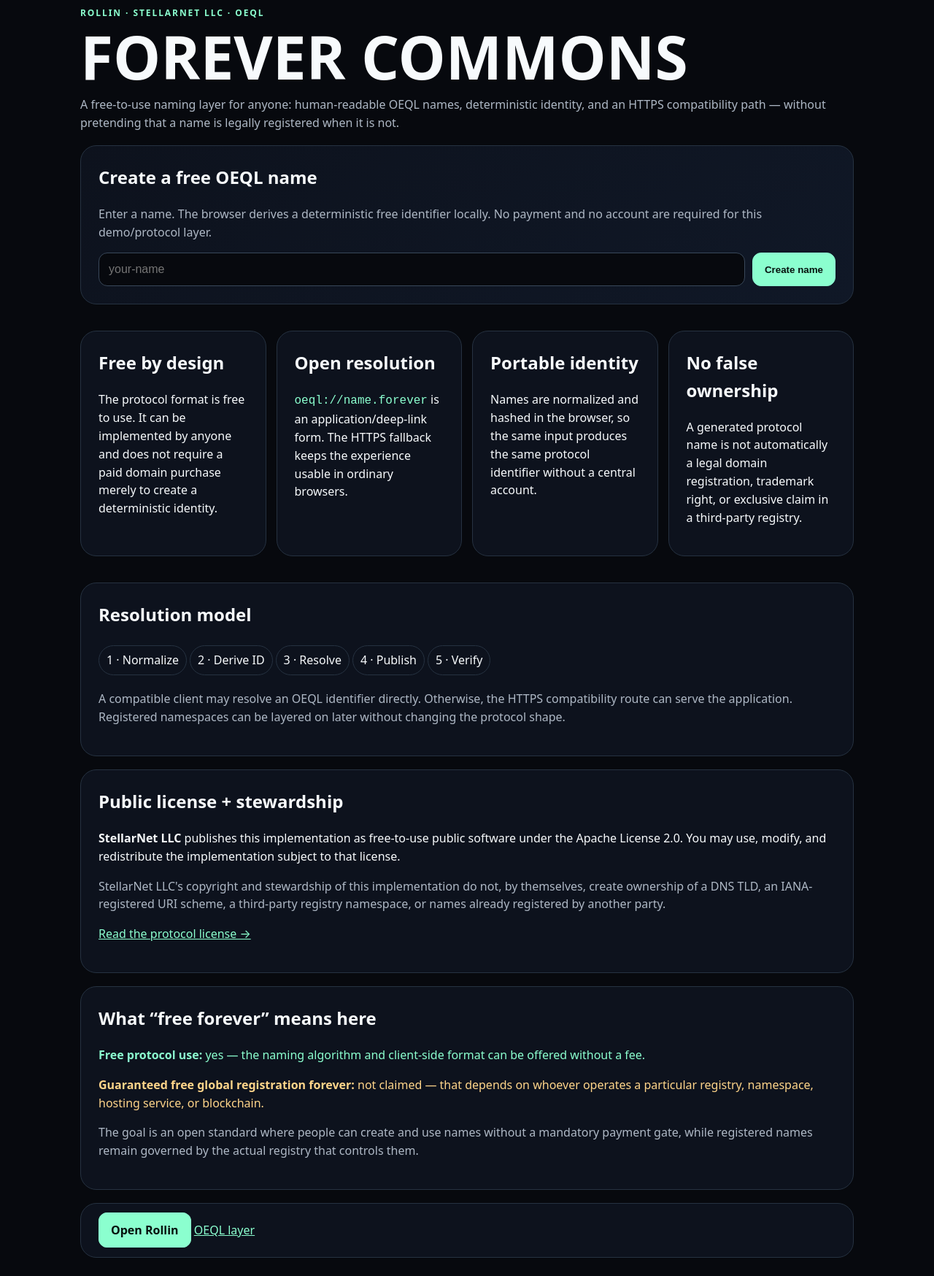
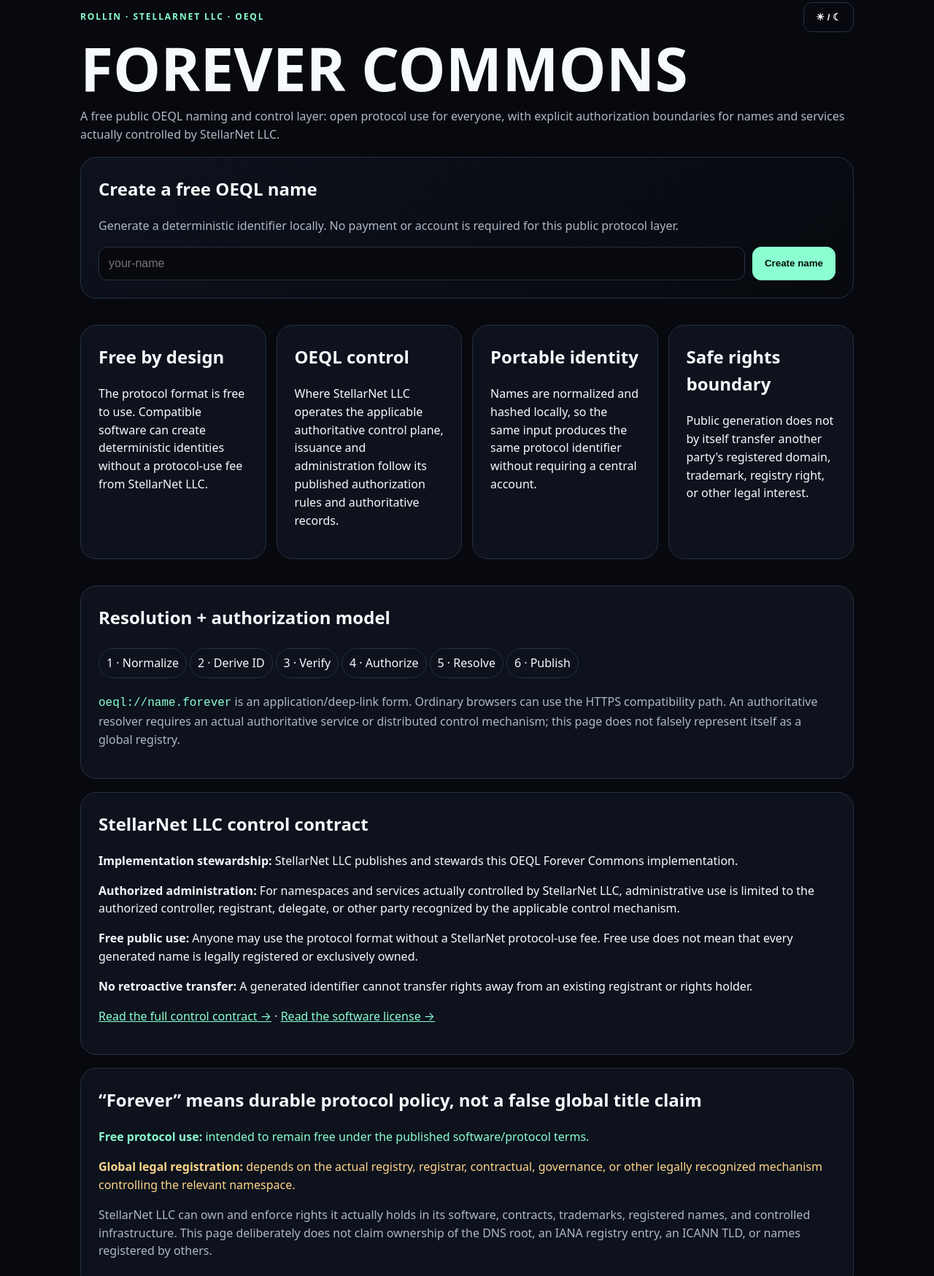
Before and after one commit to way4out/Rollin, a plain HTML site: page forever/index.html in a window 1280 px wide. Shown: the part 25-1773 px from the top of the page at 73% size. Drawn offline with Linux system fonts and the light colour scheme.

Commit message:
Add OEQL Forever control contract and dark light authorization UI

```diff
--- a/forever/index.html
+++ b/forever/index.html
@@ -3,51 +3,56 @@
 <head>
 <meta charset="utf-8">
 <meta name="viewport" content="width=device-width,initial-scale=1">
-<meta name="description" content="OEQL Forever Commons — a free-to-use naming and publishing layer for open OEQL applications.">
+<meta name="description" content="OEQL Forever Commons — free public naming with an explicit authorization and control model.">
 <meta name="theme-color" content="#07090e">
 <title>OEQL Forever Commons · Rollin</title>
 <style>
-:root{color-scheme:dark}*{box-sizing:border-box}body{margin:0;background:#07090e;color:#f7fafc;font:16px/1.55 system-ui,-apple-system,sans-serif}main{max-width:1100px;margin:auto;padding:34px 20px 80px}.eyebrow{font-size:12px;letter-spacing:.16em;color:#8bffcf;font-weight:800}h1{font-size:clamp(42px,8vw,82px);line-height:.92;margin:12px 0}h2{margin-top:0}.lead,.note{color:#aeb8c5}.hero,.card{border:1px solid #263241;border-radius:22px;background:#0d121d;padding:24px;margin:18px 0}.hero{background:linear-gradient(145deg,#0d121d,#101827)}.grid{display:grid;grid-template-columns:repeat(auto-fit,minmax(235px,1fr));gap:14px}.pill{display:inline-block;padding:7px 10px;border:1px solid #263241;border-radius:999px;margin:4px 4px 4px 0}.row{display:flex;gap:10px;flex-wrap:wrap}input{flex:1;min-width:220px;background:#07090e;color:#fff;border:1px solid #39485a;border-radius:12px;padding:13px;font-size:16px}button,a.btn{border:1px solid #8bffcf;background:#8bffcf;color:#06110d;border-radius:12px;padding:12px 16px;font-weight:800;text-decoration:none;cursor:pointer}.out{margin-top:14px;padding:16px;border-radius:14px;background:#07090e;border:1px solid #263241;word-break:break-all}code{color:#8bffcf}.ok{color:#8bffcf}.warn{color:#ffd58a}a{color:#8bffcf}
+:root{color-scheme:dark;--bg:#07090e;--card:#0d121d;--text:#f7fafc;--muted:#aeb8c5;--line:#263241;--accent:#8bffcf;--accentText:#06110d;--warn:#ffd58a}
+:root.light{color-scheme:light;--bg:#f5f7fa;--card:#fff;--text:#111827;--muted:#4b5563;--line:#d1d9e2;--accent:#087f5b;--accentText:#fff;--warn:#9a6700}
+*{box-sizing:border-box}body{margin:0;background:var(--bg);color:var(--text);font:16px/1.55 system-ui,-apple-system,sans-serif;transition:.2s}
+main{max-width:1100px;margin:auto;padding:28px 20px 80px}.top{display:flex;justify-content:space-between;align-items:center;gap:12px}.eyebrow{font-size:12px;letter-spacing:.16em;color:var(--accent);font-weight:800}h1{font-size:clamp(42px,8vw,82px);line-height:.92;margin:12px 0}h2{margin-top:0}.lead,.note{color:var(--muted)}.hero,.card{border:1px solid var(--line);border-radius:22px;background:var(--card);padding:24px;margin:18px 0}.hero{background:linear-gradient(145deg,var(--card),var(--bg))}.grid{display:grid;grid-template-columns:repeat(auto-fit,minmax(235px,1fr));gap:14px}.pill{display:inline-block;padding:7px 10px;border:1px solid var(--line);border-radius:999px;margin:4px 4px 4px 0}.row{display:flex;gap:10px;flex-wrap:wrap}input{flex:1;min-width:220px;background:var(--bg);color:var(--text);border:1px solid var(--line);border-radius:12px;padding:13px;font-size:16px}button,a.btn{border:1px solid var(--accent);background:var(--accent);color:var(--accentText);border-radius:12px;padding:12px 16px;font-weight:800;text-decoration:none;cursor:pointer}.ghost{background:transparent;color:var(--text);border-color:var(--line)}.out{margin-top:14px;padding:16px;border-radius:14px;background:var(--bg);border:1px solid var(--line);word-break:break-all}code{color:var(--accent)}.ok{color:var(--accent)}.warn{color:var(--warn)}a{color:var(--accent)}
 </style>
 </head>
 <body>
 <main>
-<div class="eyebrow">ROLLIN · STELLARNET LLC · OEQL</div>
+<div class="top"><div class="eyebrow">ROLLIN · STELLARNET LLC · OEQL</div><button class="ghost" id="theme">☀︎ / ☾</button></div>
 <h1>FOREVER COMMONS</h1>
-<p class="lead">A free-to-use naming layer for anyone: human-readable OEQL names, deterministic identity, and an HTTPS compatibility path — without pretending that a name is legally registered when it is not.</p>
+<p class="lead">A free public OEQL naming and control layer: open protocol use for everyone, with explicit authorization boundaries for names and services actually controlled by StellarNet LLC.</p>
 
 <section class="hero">
 <h2>Create a free OEQL name</h2>
-<p class="note">Enter a name. The browser derives a deterministic free identifier locally. No payment and no account are required for this demo/protocol layer.</p>
+<p class="note">Generate a deterministic identifier locally. No payment or account is required for this public protocol layer.</p>
 <div class="row"><input id="name" maxlength="48" placeholder="your-name"><button id="make">Create name</button></div>
 <div id="result" class="out" hidden></div>
 </section>
 
 <div class="grid">
-<section class="card"><h2>Free by design</h2><p>The protocol format is free to use. It can be implemented by anyone and does not require a paid domain purchase merely to create a deterministic identity.</p></section>
-<section class="card"><h2>Open resolution</h2><p><code>oeql://name.forever</code> is an application/deep-link form. The HTTPS fallback keeps the experience usable in ordinary browsers.</p></section>
-<section class="card"><h2>Portable identity</h2><p>Names are normalized and hashed in the browser, so the same input produces the same protocol identifier without a central account.</p></section>
-<section class="card"><h2>No false ownership</h2><p>A generated protocol name is not automatically a legal domain registration, trademark right, or exclusive claim in a third-party registry.</p></section>
+<section class="card"><h2>Free by design</h2><p>The protocol format is free to use. Compatible software can create deterministic identities without a protocol-use fee from StellarNet LLC.</p></section>
+<section class="card"><h2>OEQL control</h2><p>Where StellarNet LLC operates the applicable authoritative control plane, issuance and administration follow its published authorization rules and authoritative records.</p></section>
+<section class="card"><h2>Portable identity</h2><p>Names are normalized and hashed locally, so the same input produces the same protocol identifier without requiring a central account.</p></section>
+<section class="card"><h2>Safe rights boundary</h2><p>Public generation does not by itself transfer another party's registered domain, trademark, registry right, or other legal interest.</p></section>
 </div>
 
 <section class="card">
-<h2>Resolution model</h2>
-<p><span class="pill">1 · Normalize</span><span class="pill">2 · Derive ID</span><span class="pill">3 · Resolve</span><span class="pill">4 · Publish</span><span class="pill">5 · Verify</span></p>
-<p class="note">A compatible client may resolve an OEQL identifier directly. Otherwise, the HTTPS compatibility route can serve the application. Registered namespaces can be layered on later without changing the protocol shape.</p>
+<h2>Resolution + authorization model</h2>
+<p><span class="pill">1 · Normalize</span><span class="pill">2 · Derive ID</span><span class="pill">3 · Verify</span><span class="pill">4 · Authorize</span><span class="pill">5 · Resolve</span><span class="pill">6 · Publish</span></p>
+<p class="note"><code>oeql://name.forever</code> is an application/deep-link form. Ordinary browsers can use the HTTPS compatibility path. An authoritative resolver requires an actual authoritative service or distributed control mechanism; this page does not falsely represent itself as a global registry.</p>
 </section>
 
 <section class="card">
-<h2>Public license + stewardship</h2>
-<p><strong>StellarNet LLC</strong> publishes this implementation as free-to-use public software under the Apache License 2.0. You may use, modify, and redistribute the implementation subject to that license.</p>
-<p class="note">StellarNet LLC's copyright and stewardship of this implementation do not, by themselves, create ownership of a DNS TLD, an IANA-registered URI scheme, a third-party registry namespace, or names already registered by another party.</p>
-<p><a href="./LICENSE">Read the protocol license →</a></p>
+<h2>StellarNet LLC control contract</h2>
+<p><strong>Implementation stewardship:</strong> StellarNet LLC publishes and stewards this OEQL Forever Commons implementation.</p>
+<p><strong>Authorized administration:</strong> For namespaces and services actually controlled by StellarNet LLC, administrative use is limited to the authorized controller, registrant, delegate, or other party recognized by the applicable control mechanism.</p>
+<p><strong>Free public use:</strong> Anyone may use the protocol format without a StellarNet protocol-use fee. Free use does not mean that every generated name is legally registered or exclusively owned.</p>
+<p><strong>No retroactive transfer:</strong> A generated identifier cannot transfer rights away from an existing registrant or rights holder.</p>
+<p><a href="./CONTROL-CONTRACT.md">Read the full control contract →</a> · <a href="./LICENSE">Read the software license →</a></p>
 </section>
 
 <section class="card">
-<h2>What “free forever” means here</h2>
-<p class="ok"><strong>Free protocol use:</strong> yes — the naming algorithm and client-side format can be offered without a fee.</p>
-<p class="warn"><strong>Guaranteed free global registration forever:</strong> not claimed — that depends on whoever operates a particular registry, namespace, hosting service, or blockchain.</p>
-<p class="note">The goal is an open standard where people can create and use names without a mandatory payment gate, while registered names remain governed by the actual registry that controls them.</p>
+<h2>“Forever” means durable protocol policy, not a false global title claim</h2>
+<p class="ok"><strong>Free protocol use:</strong> intended to remain free under the published software/protocol terms.</p>
+<p class="warn"><strong>Global legal registration:</strong> depends on the actual registry, registrar, contractual, governance, or other legally recognized mechanism controlling the relevant namespace.</p>
+<p class="note">StellarNet LLC can own and enforce rights it actually holds in its software, contracts, trademarks, registered names, and controlled infrastructure. This page deliberately does not claim ownership of the DNS root, an IANA registry entry, an ICANN TLD, or names registered by others.</p>
 </section>
 
 <section class="card">
@@ -56,15 +61,17 @@
 </section>
 </main>
 <script>
+const root=document.documentElement;
+const saved=localStorage.getItem("oeql-theme"); if(saved==="light")root.classList.add("light");
+document.getElementById("theme").onclick=()=>{root.classList.toggle("light");localStorage.setItem("oeql-theme",root.classList.contains("light")?"light":"dark")};
 const normalize=s=>s.trim().toLowerCase().replace(/[^a-z0-9-]+/g,"-").replace(/^-+|-+$/g,"").replace(/-{2,}/g,"-").slice(0,40)||"name";
 async function derive(){
- const raw=document.getElementById("name").value;
- const label=normalize(raw);
+ const label=normalize(document.getElementById("name").value);
  const bytes=new TextEncoder().encode(label+"|oeql-forever-commons-v1");
  const hash=Array.from(new Uint8Array(await crypto.subtle.digest("SHA-256",bytes))).map(b=>b.toString(16).padStart(2,"0")).join("");
- const short=hash.slice(0,16);
- const oeql="oeql://"+label+"-"+short+".forever";
- const https=new URL("../forever/?name="+encodeURIComponent(label+"-"+short),location.href).href;
+ const short=hash.slice(0,16), name=label+"-"+short;
+ const oeql="oeql://"+name+".forever";
+ const https=new URL("../forever/?name="+encodeURIComponent(name),location.href).href;
  const box=document.getElementById("result");box.hidden=false;
  box.innerHTML="<strong>"+oeql+"</strong><br><span class='note'>HTTPS fallback: "+https+"</span><br><br><button id='copy'>Copy OEQL name</button>";
  document.getElementById("copy").onclick=()=>navigator.clipboard?.writeText(oeql);
```
